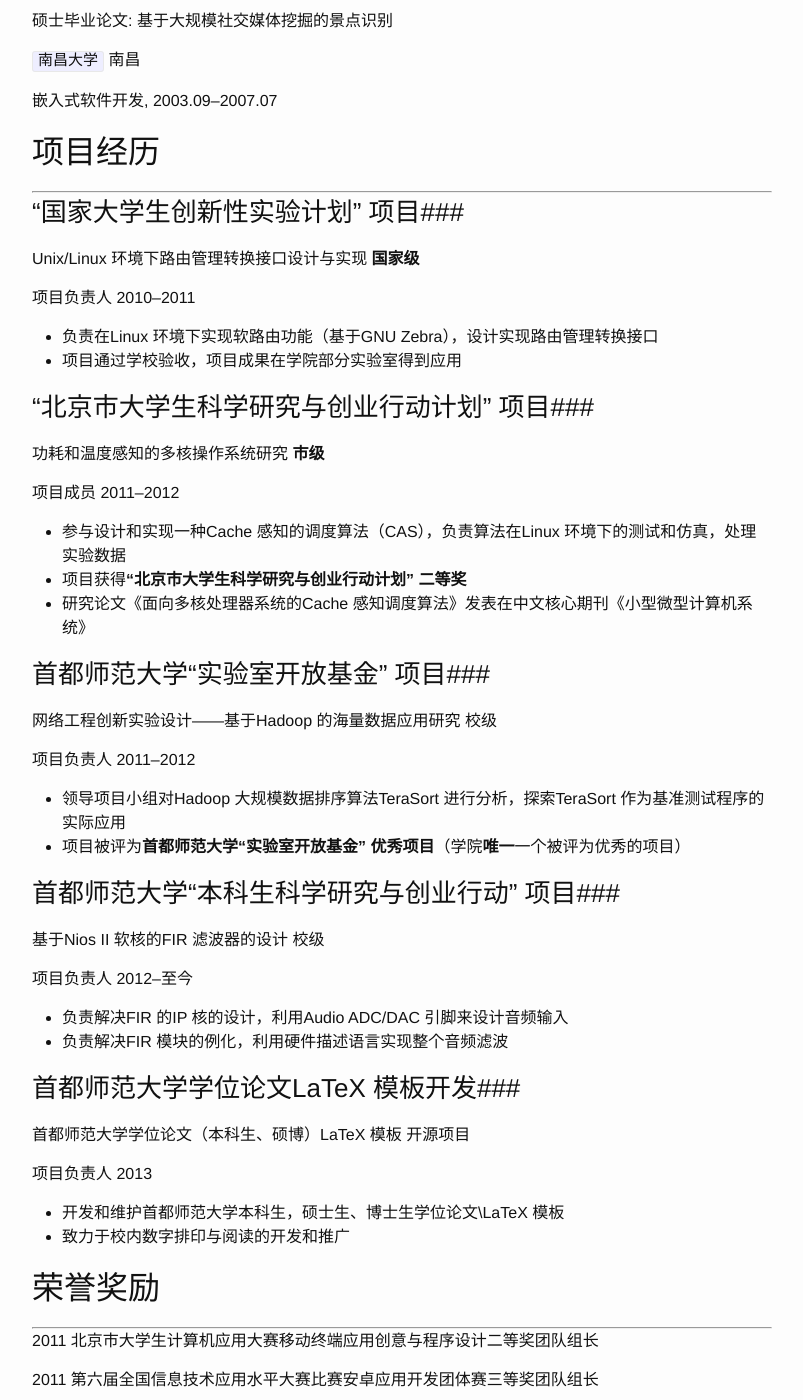
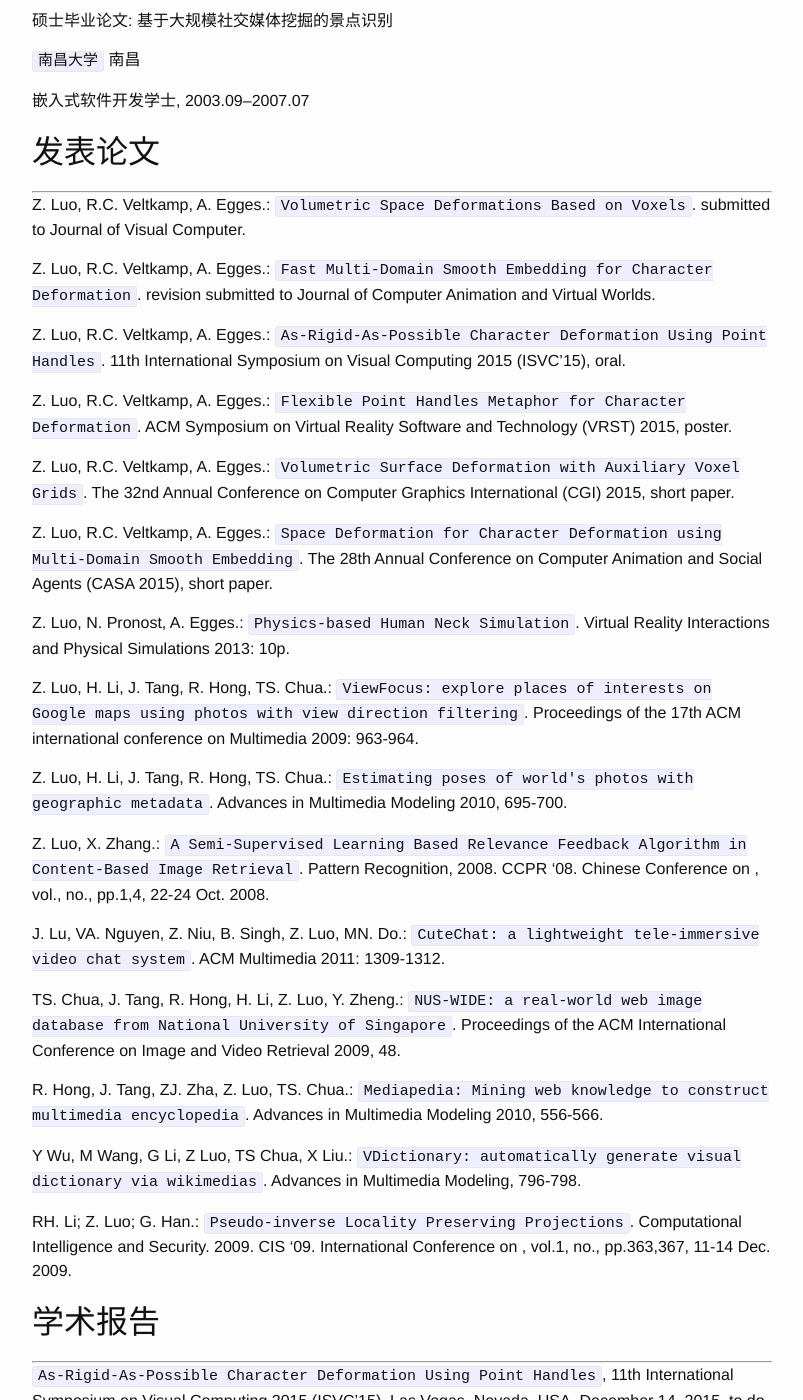
Before and after one commit to luozhipi/luozhipi.github.io, a Jekyll site: the page built from resume_CN.md, in a window 1280 px wide and 1400 px high, scrolled down 586 px. Shown: the whole window, without its empty margins (238-1041 px from the left). Built offline with Jekyll 4.4.1, drawn with Linux system fonts in a browser that asks for light colours; some of the changed text lies outside the part shown.

Commit message:
Update resume_CN.md

```diff
--- a/resume_CN.md
+++ b/resume_CN.md
@@ -14,21 +14,75 @@ qq: 277542747 • Wechat: lzp138252
 ## 教育背景 ##
 
 ----------
+
 `乌特勒支大学` (世界排名前100)         										荷兰乌特勒支
 
-计算机图形,  						2012.02–2016.01
+计算机图形博士,  						2012.02–2016.01
 
 博士毕业论文: Interactive Character Deformation Using Simplified Elastic Models
 
+
 `华南理工大学`           										广州
 
-计算机应用技术,  						2007.09–2010.07
+计算机图形与模式识别硕士,  						2007.09–2010.07
 
 硕士毕业论文: 基于大规模社交媒体挖掘的景点识别
 
+
 `南昌大学`           										南昌
 
-嵌入式软件开发,  						2003.09–2007.07
+嵌入式软件开发学士,  						2003.09–2007.07
+
+
+## 发表论文 ##
+
+----------
+Z. Luo, R.C. Veltkamp, A. Egges.: `Volumetric Space Deformations Based on Voxels`. submitted to Journal of Visual Computer.
+
+Z. Luo, R.C. Veltkamp, A. Egges.: `Fast Multi-Domain Smooth Embedding for Character Deformation`. revision submitted to Journal of Computer Animation and Virtual Worlds.
+
+Z. Luo, R.C. Veltkamp, A. Egges.: `As-Rigid-As-Possible Character Deformation Using Point Handles`. 11th International Symposium on Visual Computing 2015 (ISVC'15), oral.
+
+Z. Luo, R.C. Veltkamp, A. Egges.: `Flexible Point Handles Metaphor for Character Deformation`. ACM Symposium on Virtual Reality Software and Technology (VRST) 2015, poster.
+
+Z. Luo, R.C. Veltkamp, A. Egges.: `Volumetric Surface Deformation with Auxiliary Voxel Grids`. The 32nd Annual Conference on Computer Graphics International (CGI) 2015, short paper.
+
+Z. Luo, R.C. Veltkamp, A. Egges.: `Space Deformation for Character Deformation using Multi-Domain Smooth Embedding`. The 28th Annual Conference on Computer Animation and Social Agents (CASA 2015), short paper.
+
+Z. Luo, N. Pronost, A. Egges.: `Physics-based Human Neck Simulation`. Virtual Reality Interactions and Physical Simulations 2013: 10p.
+
+Z. Luo, H. Li, J. Tang, R. Hong, TS. Chua.: `ViewFocus: explore places of interests on Google maps using photos with view direction filtering`. Proceedings of the 17th ACM international conference on Multimedia 2009: 963-964.
+
+Z. Luo, H. Li, J. Tang, R. Hong, TS. Chua.: `Estimating poses of world's photos with geographic metadata`. Advances in Multimedia Modeling 2010, 695-700.
+
+Z. Luo, X. Zhang.: `A Semi-Supervised Learning Based Relevance Feedback Algorithm in Content-Based Image Retrieval`. Pattern Recognition, 2008. CCPR '08. Chinese Conference on , vol., no., pp.1,4, 22-24 Oct. 2008.
+
+J. Lu, VA. Nguyen, Z. Niu, B. Singh, Z. Luo, MN. Do.: `CuteChat: a lightweight tele-immersive video chat system`. ACM Multimedia 2011: 1309-1312.
+
+TS. Chua, J. Tang, R. Hong, H. Li, Z. Luo, Y. Zheng.: `NUS-WIDE: a real-world web image database from National University of Singapore`. Proceedings of the ACM International Conference on Image and Video Retrieval 2009, 48.
+
+R. Hong, J. Tang, ZJ. Zha, Z. Luo, TS. Chua.: `Mediapedia: Mining web knowledge to construct multimedia encyclopedia`. Advances in Multimedia Modeling 2010, 556-566.
+
+Y Wu, M Wang, G Li, Z Luo, TS Chua, X Liu.: `VDictionary: automatically generate visual dictionary via wikimedias`. Advances in Multimedia Modeling, 796-798.
+
+RH. Li; Z. Luo; G. Han.: `Pseudo-inverse Locality Preserving Projections`. Computational Intelligence and Security. 2009. CIS '09. International Conference on , vol.1, no., pp.363,367, 11-14 Dec. 2009.
+
+## 学术报告 ##
+
+----------
+`As-Rigid-As-Possible Character Deformation Using Point Handles`, 11th International Symposium on Visual Computing 2015 (ISVC'15), Las Vegas, Nevada, USA, December 14, 2015. to do
+
+`Flexible Point Handles Metaphor for Character Deformation`, ACM Symposium on Virtual Reality Software and Technology (VRST) 2015, Beijing, China, November 13th, 2015.
+
+`Volumetric Surface Deformation with Auxiliary Voxel Grids`, Computer Graphics International 2015, Strasbourg, France, June 25, 2015.
+
+`Space Deformation for Character Deformation using Multi-Domain Smooth Embedding`, 28th Annual Conference on Computer Animation and Social Agents, Singapore, May 13, 2015.
+
+`Physics-based Human Neck Simulation`, 10th Workshop on Virtual Reality Interaction and Physical Simulation, INRIA Lille,  France, November 28, 2013.
+
+`Real-time Human Neck Animation Using Simulated Blendshapes`, GRIS Kolloquium, TU Darmstadt, Germany, 10-Oct-2013.
+
+`ViewFocus: explore places of interests on Google maps using photos with view direction filtering`, ACM Multimedia Conference 2009, Beijing, Oct, 2009.
 
 ## 项目经历 ##
 
```
